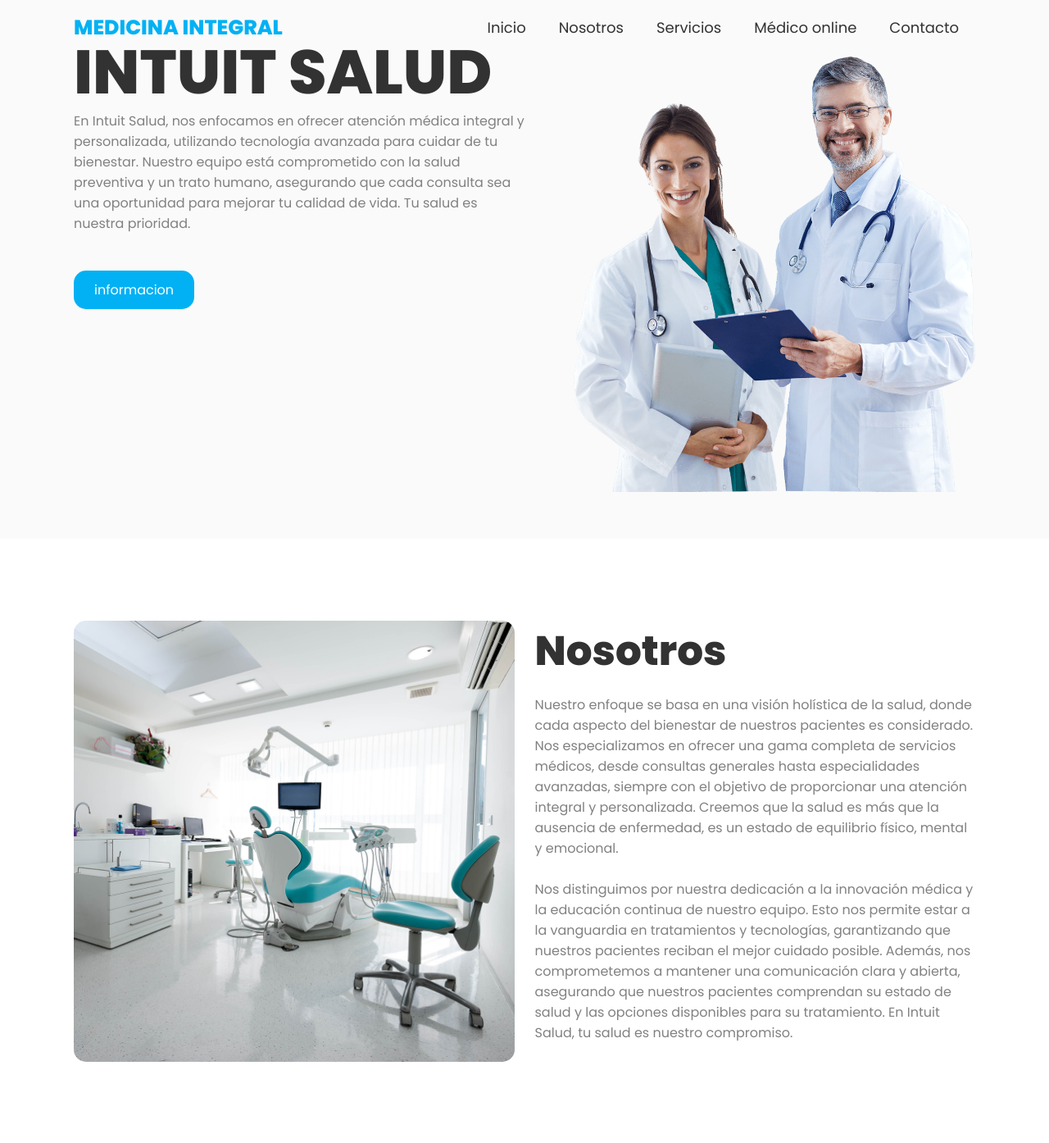
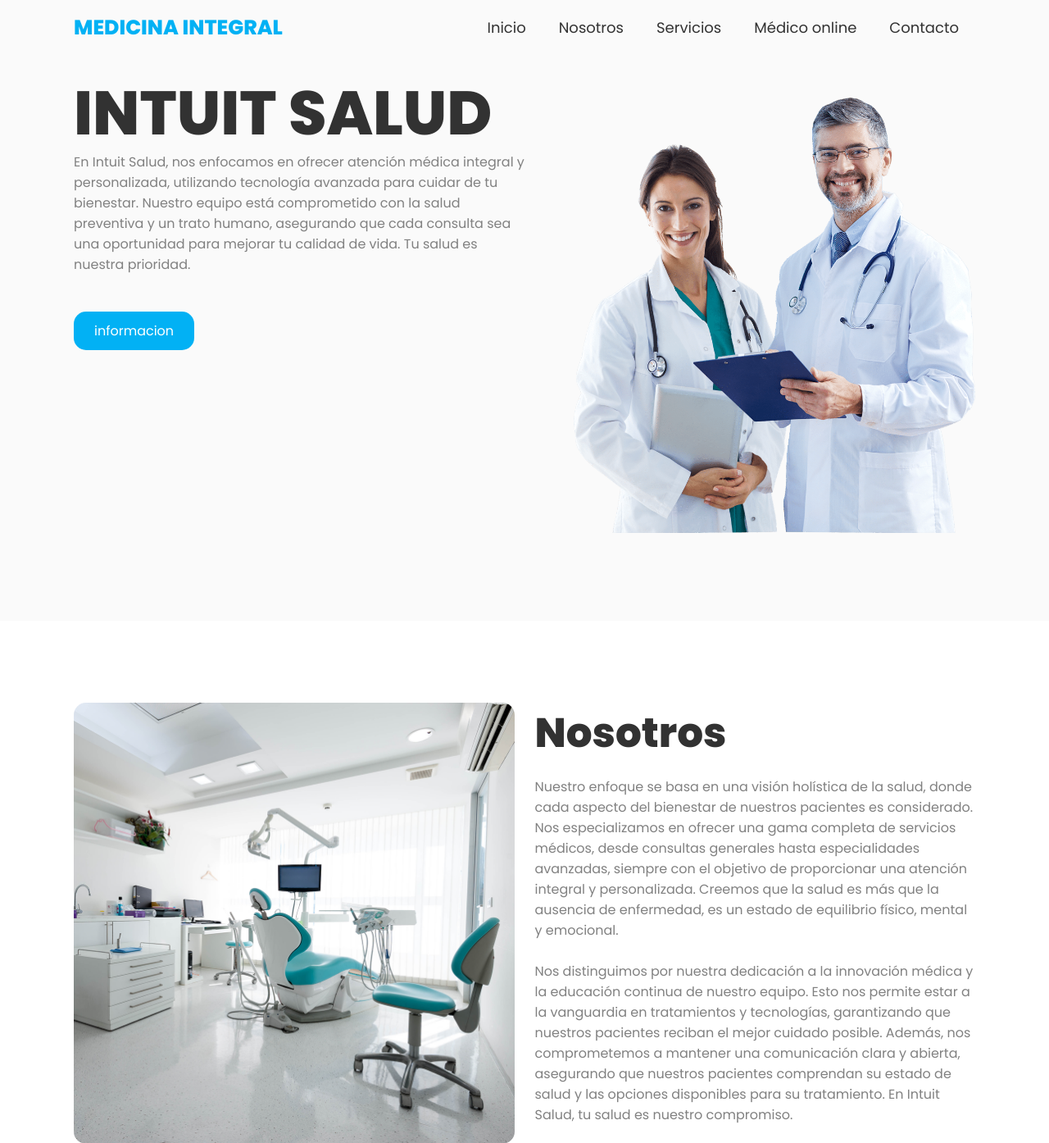
Before and after one commit to MauricioLulusis/SistemaSalud, a PHP site: page / in a window 1280 px wide. Shown: the top 1394 px of the page at 82% size. Run offline with PHP 8.4, Linux system fonts and the light colour scheme; some libraries are stand-ins or nearby versions.

Commit message:
Fix: Modificacion css

```diff
--- a/style.css
+++ b/style.css
@@ -28,8 +28,7 @@ img {
 /* Estilo del encabezado */
 .header {
     background-color: #fafafa;
-    padding: 50px 0 50px 0;
-    min-height: 15vh;
+    padding: 100px 0 100px 0;
     display: flex;
     align-items: center;
 }
@@ -326,7 +325,6 @@ textarea {
 
 /* Estilos responsivos para pantallas pequeñas */
 @media (max-width:991px) {
-
     /* Estilo del menú para pantallas pequeñas */
     .menu {
         padding: 20px;
```
